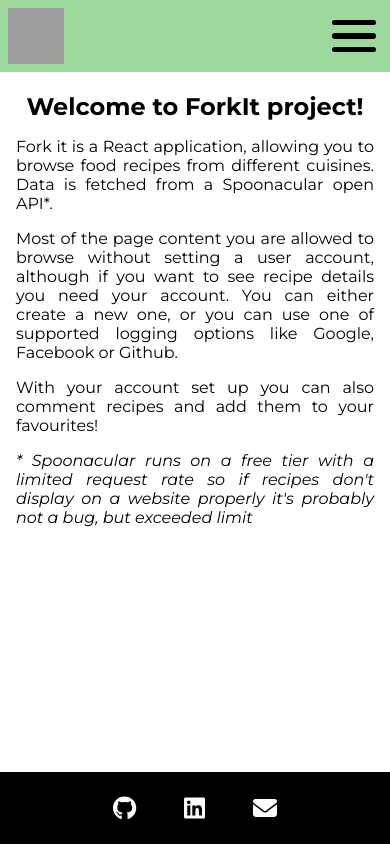
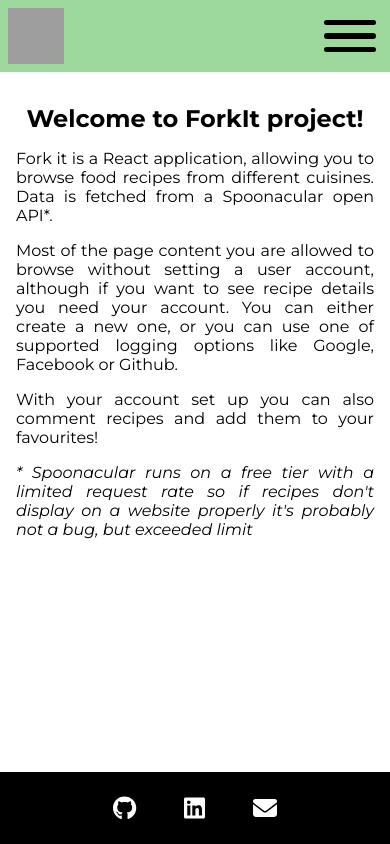
Before and after one commit to RZajacc/ForkIt_2.0, a React (Vite) app: page / in a window 390 px wide. Built offline with nearby package versions, Linux system fonts and the light colour scheme; no server answers; grey boxes are pictures that could not be loaded; the HTML template or start-up script is replaced by a standard one.

Commit message:
adjusted input fonts to avoid zooming on mobile, and added a bit more margin in home page, a bit less in registration

```diff
--- a/src/components/navigation/appnav.scss
+++ b/src/components/navigation/appnav.scss
@@ -29,7 +29,7 @@ header {
 
 // MOBILE-Navigation
 .mobile-nav-button {
-  width: 3.5rem;
+  width: 4rem;
   height: 3.5rem;
   border: none;
   background: transparent;
--- a/src/components/recipesView/searchBar/searchbar.scss
+++ b/src/components/recipesView/searchBar/searchbar.scss
@@ -10,6 +10,7 @@
   select,
   input {
     @include input-style;
+    font-size: 1rem;
   }
 
   button {
--- a/src/style/home.scss
+++ b/src/style/home.scss
@@ -1,5 +1,5 @@
 .main-content {
-  margin: 1rem auto;
+  margin: 2rem auto 4rem;
   padding: 0 1rem;
   max-width: 750px;
 
--- a/src/style/login.scss
+++ b/src/style/login.scss
@@ -30,6 +30,7 @@
 
   input {
     @include input-style;
+    font-size: 1rem;
   }
 }
 
--- a/src/style/register.scss
+++ b/src/style/register.scss
@@ -4,7 +4,7 @@
   display: grid;
   row-gap: 0.5rem;
   max-width: 480px;
-  margin: 1rem auto;
+  margin: 0 auto 2rem;
   padding: 1rem;
 
   h4 {
@@ -13,6 +13,7 @@
 
   input {
     @include input-style;
+    font-size: 1rem;
   }
 
   button {
```
